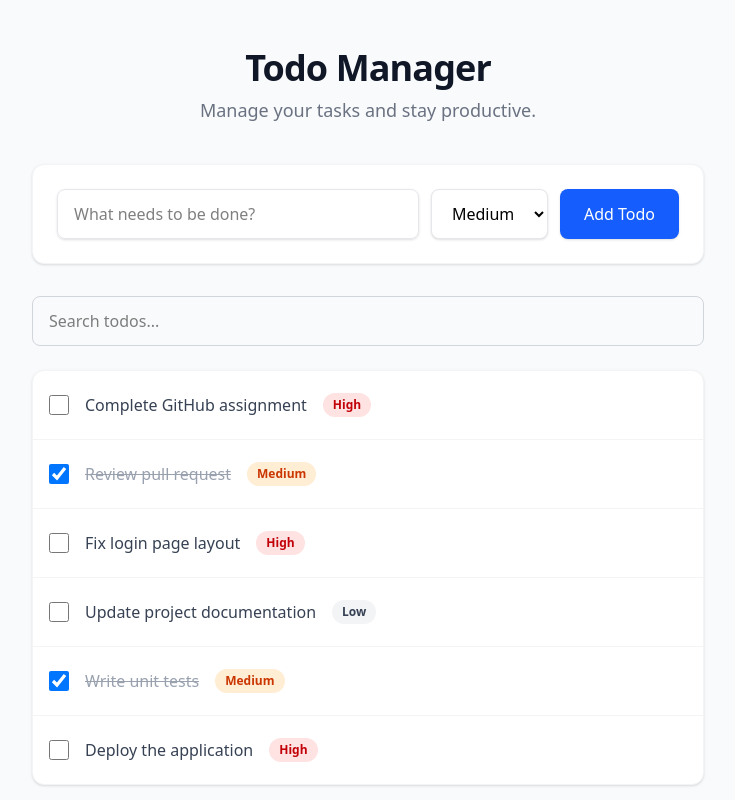
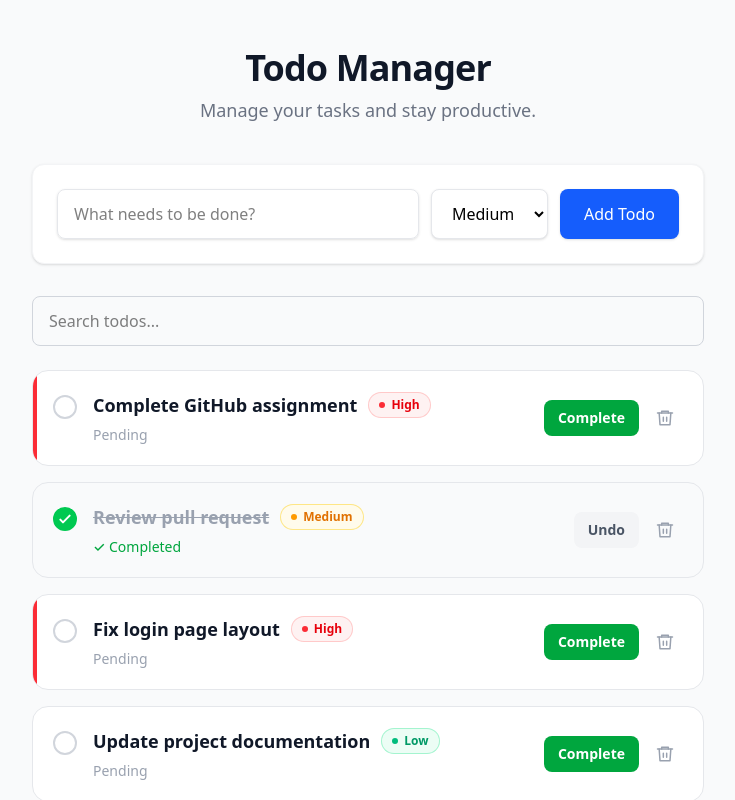
Before and after one commit to SainiCoder41/Todo-List, a React (Vite) app: page / in a window 1280 px wide. Shown: the top 800 px of the page, without its empty margins (272-1007 px from the left). Built offline with nearby package versions, Linux system fonts and the light colour scheme.

Commit message:
feat: redesign todo cards with priority indicators

```diff
--- a/src/components/TodoList.jsx
+++ b/src/components/TodoList.jsx
@@ -1,27 +1,221 @@
-import TodoItem from './TodoItem'
+function TodoList({ todos, onToggleTodo, onDeleteTodo }) {
+  return (
+    <div className="space-y-4">
+      {todos.map((todo) => (
+        <div
+          key={todo.id}
+          className={`
+            group relative overflow-hidden
+            rounded-2xl border
+            p-5
+            transition-all duration-300
+            hover:-translate-y-1 hover:shadow-lg
 
-function TodoList({ todos, onToggleTodo, onDeleteTodo }) {
-  if (todos.length === 0) {
-    return (
-      <div className="bg-white rounded-xl shadow-sm border border-gray-100 p-12 text-center">
-        <h3 className="text-lg font-medium text-gray-900 mb-2">No todos yet</h3>
-        <p className="text-gray-500">Get started by adding a task above.</p>
-      </div>
-    )
-  }
+            ${
+              todo.completed
+                ? "border-gray-200 bg-gray-50"
+                : "border-gray-200 bg-white hover:border-gray-300"
+            }
+          `}
+        >
+          {/* High Priority Indicator */}
+          {todo.priority === "High" && !todo.completed && (
+            <div className="absolute left-0 top-0 h-full w-1 bg-red-500" />
+          )}
 
-  return (
-    <div className="bg-white rounded-xl shadow-sm border border-gray-100 overflow-hidden">
-      <ul className="divide-y divide-gray-100">
-        {todos.map((todo) => (
-          <TodoItem
-            key={todo.id}
-            todo={todo}
-            onToggle={() => onToggleTodo(todo.id)}
-            onDelete={() => onDeleteTodo(todo.id)}
-          />
-        ))}
-      </ul>
+          <div className="flex items-center justify-between gap-5">
+
+            {/* Todo Information */}
+            <div className="flex min-w-0 flex-1 items-start gap-4">
+
+              {/* Status Circle */}
+              <button
+                onClick={() => onToggleTodo(todo.id)}
+                className={`
+                  mt-1 flex h-6 w-6 shrink-0 items-center justify-center
+                  rounded-full border-2
+                  transition-all duration-200
+
+                  ${
+                    todo.completed
+                      ? "border-green-500 bg-green-500 text-white"
+                      : "border-gray-300 hover:border-green-500"
+                  }
+                `}
+                aria-label={
+                  todo.completed
+                    ? "Mark todo as incomplete"
+                    : "Mark todo as complete"
+                }
+              >
+                {todo.completed && (
+                  <svg
+                    className="h-4 w-4"
+                    fill="none"
+                    stroke="currentColor"
+                    strokeWidth="3"
+                    viewBox="0 0 24 24"
+                  >
+                    <path
+                      strokeLinecap="round"
+                      strokeLinejoin="round"
+                      d="M5 13l4 4L19 7"
+                    />
+                  </svg>
+                )}
+              </button>
+
+              {/* Title + Priority */}
+              <div className="min-w-0 flex-1">
+
+                <div className="flex flex-wrap items-center gap-3">
+                  <h3
+                    className={`
+                      text-base font-semibold sm:text-lg
+                      ${
+                        todo.completed
+                          ? "text-gray-400 line-through"
+                          : "text-gray-900"
+                      }
+                    `}
+                  >
+                    {todo.title}
+                  </h3>
+
+                  {/* Priority Badge */}
+                  <span
+                    className={`
+                      inline-flex items-center gap-1.5
+                      rounded-full px-2.5 py-1
+                      text-xs font-bold
+
+                      ${
+                        todo.priority === "High"
+                          ? "bg-red-50 text-red-600 ring-1 ring-red-200"
+                          : todo.priority === "Medium"
+                          ? "bg-amber-50 text-amber-600 ring-1 ring-amber-200"
+                          : "bg-emerald-50 text-emerald-600 ring-1 ring-emerald-200"
+                      }
+                    `}
+                  >
+                    <span
+                      className={`
+                        h-1.5 w-1.5 rounded-full
+                        ${
+                          todo.priority === "High"
+                            ? "bg-red-500"
+                            : todo.priority === "Medium"
+                            ? "bg-amber-500"
+                            : "bg-emerald-500"
+                        }
+                      `}
+                    />
+
+                    {todo.priority}
+                  </span>
+                </div>
+
+                {/* Status */}
+                <p className="mt-1.5 text-sm">
+                  {todo.completed ? (
+                    <span className="font-medium text-green-600">
+                      ✓ Completed
+                    </span>
+                  ) : (
+                    <span className="text-gray-400">
+                      Pending
+                    </span>
+                  )}
+                </p>
+              </div>
+            </div>
+
+            {/* Actions */}
+            <div className="flex shrink-0 items-center gap-2">
+
+              {/* Complete Button */}
+              <button
+                onClick={() => onToggleTodo(todo.id)}
+                className={`
+                  hidden rounded-lg px-3.5 py-2
+                  text-sm font-semibold
+                  transition-all duration-200
+                  sm:block
+
+                  ${
+                    todo.completed
+                      ? "bg-gray-100 text-gray-600 hover:bg-gray-200"
+                      : "bg-green-600 text-white hover:bg-green-700 hover:shadow-md"
+                  }
+                `}
+              >
+                {todo.completed ? "Undo" : "Complete"}
+              </button>
+
+              {/* Delete Button */}
+              <button
+                onClick={() => onDeleteTodo(todo.id)}
+                className="
+                  flex h-9 w-9 items-center justify-center
+                  rounded-lg
+                  text-gray-400
+                  transition-all duration-200
+                  hover:bg-red-50
+                  hover:text-red-600
+                "
+                aria-label="Delete todo"
+              >
+                <svg
+                  className="h-5 w-5"
+                  fill="none"
+                  stroke="currentColor"
+                  strokeWidth="1.8"
+                  viewBox="0 0 24 24"
+                >
+                  <path
+                    strokeLinecap="round"
+                    strokeLinejoin="round"
+                    d="M3 6h18"
+                  />
+                  <path
+                    strokeLinecap="round"
+                    strokeLinejoin="round"
+                    d="M8 6V4h8v2"
+                  />
+                  <path
+                    strokeLinecap="round"
+                    strokeLinejoin="round"
+                    d="M19 6l-1 14H6L5 6"
+                  />
+                  <path
+                    strokeLinecap="round"
+                    strokeLinejoin="round"
+                    d="M10 11v5M14 11v5"
+                  />
+                </svg>
+              </button>
+            </div>
+          </div>
+
+          {/* Mobile Complete Button */}
+          <button
+            onClick={() => onToggleTodo(todo.id)}
+            className={`
+              mt-4 w-full rounded-lg px-3 py-2
+              text-sm font-semibold
+              sm:hidden
+
+              ${
+                todo.completed
+                  ? "bg-gray-100 text-gray-600"
+                  : "bg-green-600 text-white"
+              }
+            `}
+          >
+            {todo.completed ? "Undo" : "Complete"}
+          </button>
+        </div>
+      ))}
     </div>
   )
 }
```
